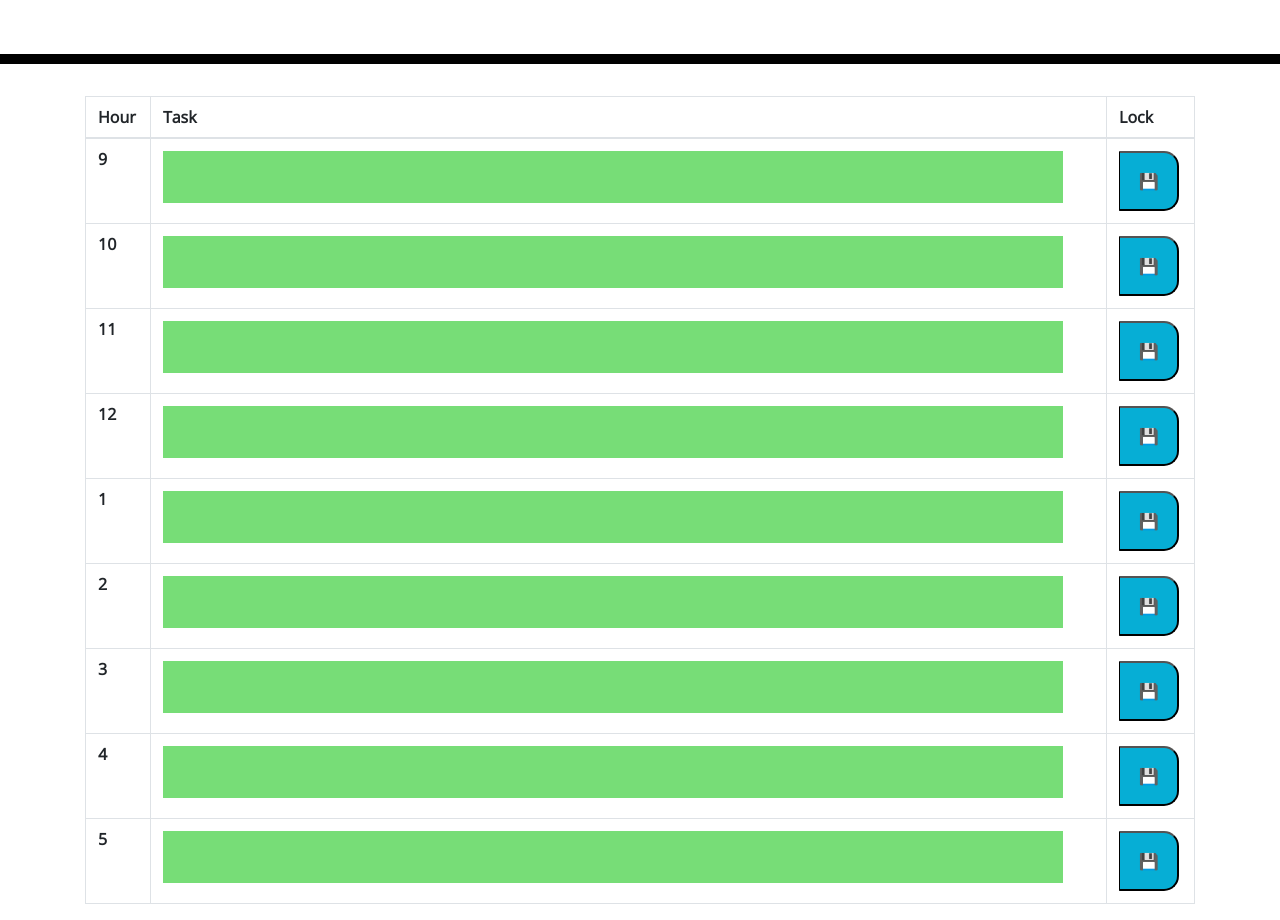
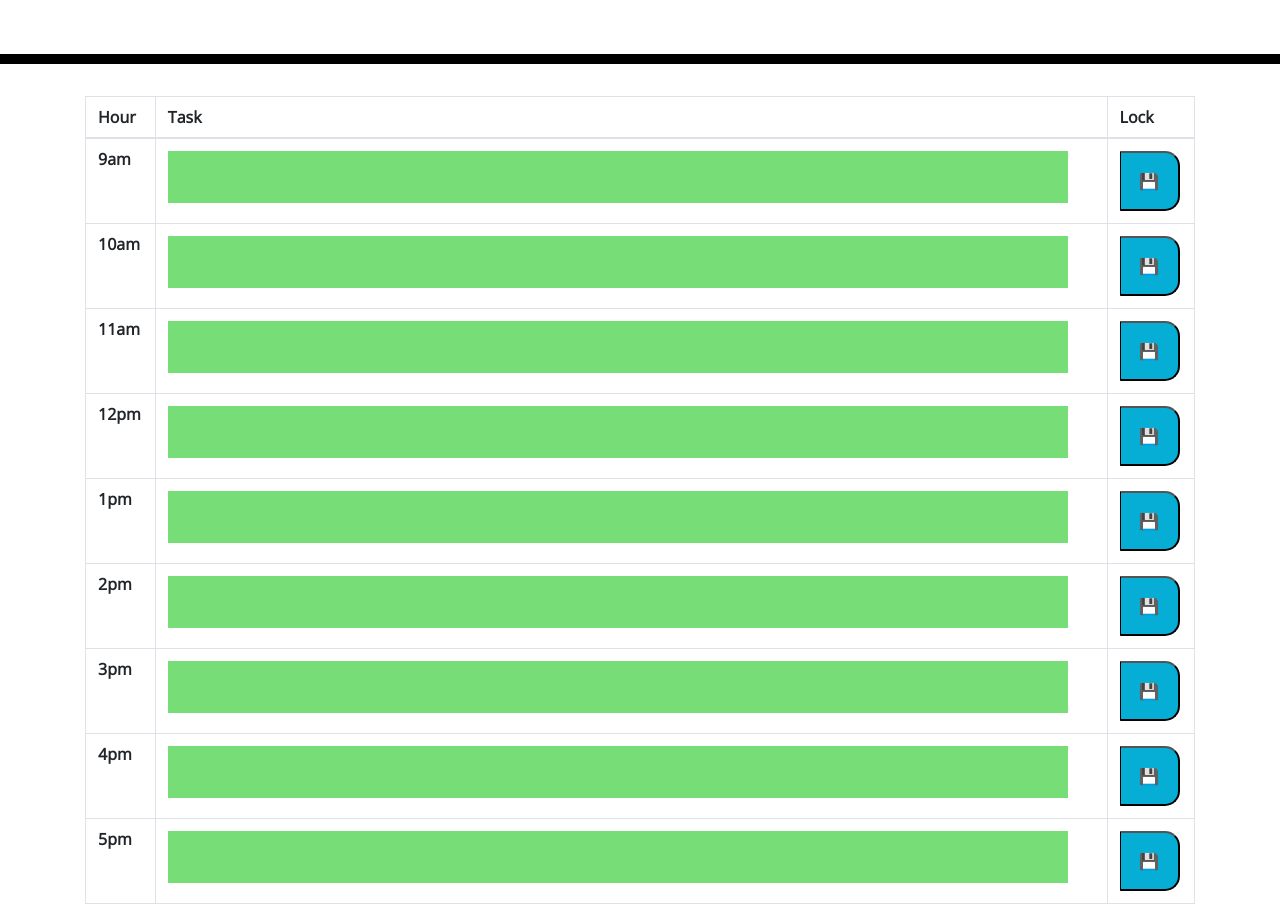
Before and after one commit to klay824/work-day-scheduler, a plain HTML site: page index.html in a window 1280 px wide. Shown: the part 240-1160 px from the top of the page. Drawn offline with nearby package versions, Linux system fonts and the light colour scheme.

Commit message:
add am or pm after each time

```diff
--- a/index.html
+++ b/index.html
@@ -40,48 +40,48 @@
         </thead>
         <tbody>
           <tr>
-            <th scope="row">9</th>
+            <th scope="row">9am</th>
             <td><textarea type="text" id="input9"></textarea></td>
             <td><button class="saveBtn">💾</button></td>
 
           </tr>
           <tr>
-            <th scope="row">10</th>
+            <th scope="row">10am</th>
             <td><textarea type="text" id="input10"></textarea></td>
             <td><button class="saveBtn">💾</button></td>
 
           </tr>
           <tr>
-            <th scope="row">11</th>
+            <th scope="row">11am</th>
             <td><textarea type="text" id="input11"></textarea></td>
             <td><button class="saveBtn">💾</button></td>
           <tr>
-            <th scope="row">12</th>
+            <th scope="row">12pm</th>
             <td><textarea type="text" id="input12"></textarea></td>
             <td><button class="saveBtn">💾</button></td>
           </tr>
           <tr>
-            <th scope="row">1</th>
+            <th scope="row">1pm</th>
             <td><textarea type="text" id="input1"></textarea></td>
             <td><button class="saveBtn">💾</button></td>
           </tr>
           <tr>
-            <th scope="row">2</th>
+            <th scope="row">2pm</th>
             <td><textarea type="text" id="input2"></textarea></td>
             <td><button class="saveBtn">💾</button></td>
           </tr>
           <tr>
-            <th scope="row">3</th>
+            <th scope="row">3pm</th>
             <td><textarea type="text" id="input3"></textarea></td>
             <td><button class="saveBtn">💾</button></td>
           </tr>
           <tr>
-            <th scope="row">4</th>
+            <th scope="row">4pm</th>
             <td><textarea type="text" id="input4"></textarea></td>
             <td><button class="saveBtn">💾</button></td>
           </tr>
           <tr>
-            <th scope="row">5</th>
+            <th scope="row">5pm</th>
             <td><textarea type="text" id="input5"></textarea></td>
             <td><button class="saveBtn">💾</button></td>
           </tr>
```
